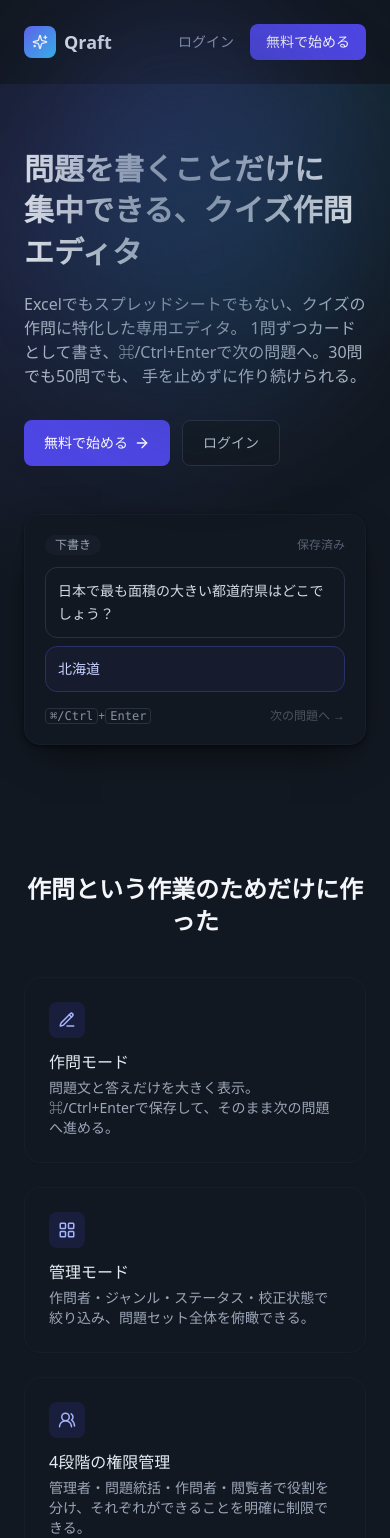
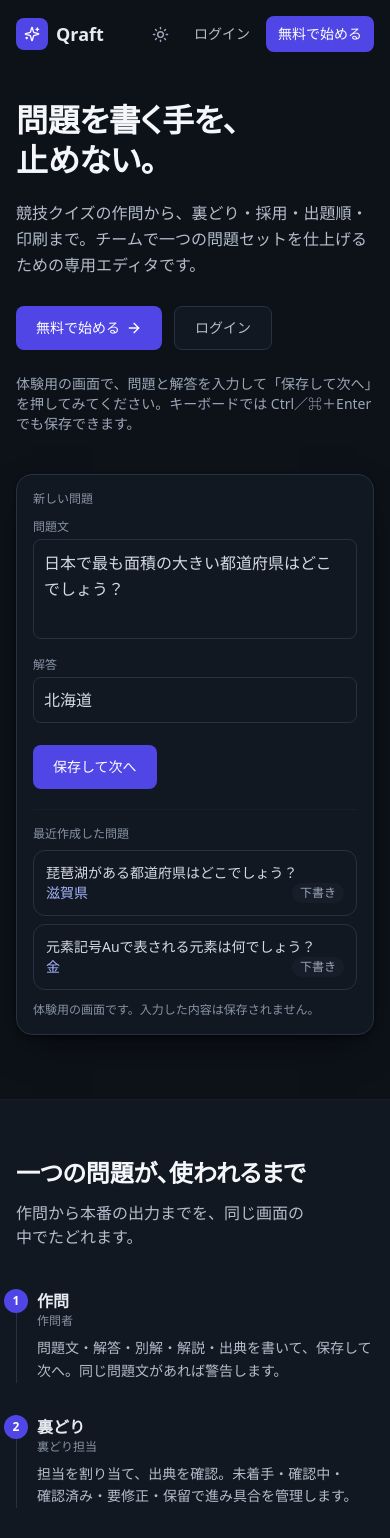
Before and after one commit to astro-root/quiz-editor, a Next.js app: page / in a window 390 px wide. Shown: the top 1538 px of the page. Built offline with nearby package versions, Linux system fonts and the light colour scheme; no server answers.

Commit message:
feat: popup question editor, mobile list layout, redesigned landing page

```diff
--- a/src/app/page.tsx
+++ b/src/app/page.tsx
@@ -1,67 +1,167 @@
 "use client";
 
-import { useEffect } from "react";
+import { useEffect, useRef, useState } from "react";
 import Link from "next/link";
 import { useRouter } from "next/navigation";
-import { motion } from "framer-motion";
-import {
-  PencilLine,
-  LayoutGrid,
-  Users2,
-  MessageCircle,
-  Sparkles,
-  ArrowRight,
-  ShieldCheck,
-  BadgeCheck,
-  Pencil,
-} from "lucide-react";
+import { AnimatePresence, MotionConfig, motion } from "framer-motion";
+import { AlertTriangle, ArrowRight, Moon, Sparkles, Sun } from "lucide-react";
 import { useAuth } from "@/lib/auth-context";
+import { useTheme } from "@/lib/theme";
 
-const features = [
-  {
-    icon: PencilLine,
-    title: "作問モード",
-    body: "問題文と答えだけを大きく表示。⌘/Ctrl+Enterで保存して、そのまま次の問題へ進める。",
-  },
-  {
-    icon: LayoutGrid,
-    title: "管理モード",
-    body: "作問者・ジャンル・ステータス・校正状態で絞り込み、問題セット全体を俯瞰できる。",
-  },
-  {
-    icon: Users2,
-    title: "4段階の権限管理",
-    body: "管理者・問題統括・作問者・閲覧者で役割を分け、それぞれができることを明確に制限できる。",
-  },
-  {
-    icon: MessageCircle,
-    title: "コメント・改訂履歴",
-    body: "問題ごとにコメントを残せる。問題統括による改訂や採用判定は履歴として自動で記録される。",
-  },
+const palt = { fontFeatureSettings: '"palt"' } as const;
+const jp = { wordBreak: "auto-phrase", textWrap: "pretty" } as unknown as React.CSSProperties;
+const field = "w-full rounded-lg border border-slate-200 p-2.5 text-base text-slate-700 placeholder:text-slate-300 focus:border-brand-400 focus:outline-none focus:ring-2 focus:ring-brand-100";
+
+// ---- 体験デモ：実際の作問画面と同じ操作（Ctrl/⌘+Enterで保存して次へ）。内容は保存されない ----
+interface DemoItem { id: number; body: string; answer: string }
+
+function QuickDemo() {
+  const [items, setItems] = useState<DemoItem[]>([
+    { id: 2, body: "琵琶湖がある都道府県はどこでしょう？", answer: "滋賀県" },
+    { id: 1, body: "元素記号Auで表される元素は何でしょう？", answer: "金" },
+  ]);
+  const [body, setBody] = useState("日本で最も面積の大きい都道府県はどこでしょう？");
+  const [answer, setAnswer] = useState("北海道");
+  const [saved, setSaved] = useState(0);
+  const nextId = useRef(3);
+  const bodyRef = useRef<HTMLTextAreaElement>(null);
+  const empty = !body.trim() && !answer.trim();
+
+  function save() {
+    if (empty) return;
+    setItems((l) => [{ id: nextId.current++, body: body.trim(), answer: answer.trim() }, ...l].slice(0, 4));
+    setBody("");
+    setAnswer("");
+    setSaved((n) => n + 1);
+    bodyRef.current?.focus();
+  }
+
+  return (
+    <div
+      onKeyDown={(e) => { if ((e.metaKey || e.ctrlKey) && e.key === "Enter") { e.preventDefault(); save(); } }}
+      className="rounded-2xl border border-slate-200 bg-surface p-4 shadow-pop sm:p-5"
+    >
+      <div className="mb-3 flex items-center justify-between text-xs text-slate-400">
+        <span>新しい問題</span>
+        {saved > 0 && <span className="text-ok" role="status">今回 {saved} 問を保存しました</span>}
+      </div>
+      <label htmlFor="demo-body" className="mb-1 block text-xs text-slate-400">問題文</label>
+      <textarea id="demo-body" ref={bodyRef} value={body} onChange={(e) => setBody(e.target.value)} rows={3} placeholder="問題文を入力" className={`${field} mb-3 resize-none leading-relaxed`} />
+      <label htmlFor="demo-answer" className="mb-1 block text-xs text-slate-400">解答</label>
+      <textarea id="demo-answer" value={answer} onChange={(e) => setAnswer(e.target.value)} rows={1} placeholder="解答" className={`${field} mb-4 resize-none font-medium text-accent`} />
+      <div className="flex flex-wrap items-center gap-3">
+        <button onClick={save} disabled={empty} className="min-h-[44px] rounded-lg bg-brand-600 px-5 text-sm font-medium text-white hover:bg-brand-700 disabled:opacity-40">保存して次へ</button>
+        <span className="hidden text-xs text-slate-400 sm:inline">
+          <kbd className="rounded border border-slate-200 px-1.5 py-0.5 text-[11px]">Ctrl / ⌘</kbd>
+          <span className="mx-1">+</span>
+          <kbd className="rounded border border-slate-200 px-1.5 py-0.5 text-[11px]">Enter</kbd>
+        </span>
+      </div>
+
+      <div className="mt-5 border-t border-slate-100 pt-4">
+        <p className="mb-2 text-xs font-medium text-slate-400">最近作成した問題</p>
+        <ul className="space-y-2">
+          <AnimatePresence initial={false}>
+            {items.map((q) => (
+              <motion.li
+                key={q.id}
+                layout
+                initial={{ opacity: 0, y: -8 }}
+                animate={{ opacity: 1, y: 0 }}
+                exit={{ opacity: 0 }}
+                transition={{ duration: 0.2 }}
+                className="rounded-xl border border-slate-200 bg-surface p-3 text-sm"
+              >
+                <p className="line-clamp-2 break-words text-slate-700">{q.body || "（問題文なし）"}</p>
+                <p className="flex items-center justify-between gap-2">
+                  <span className="truncate text-accent">{q.answer || "（解答なし）"}</span>
+                  <span className="shrink-0 rounded-full bg-slate-100 px-2 py-0.5 text-xs text-slate-500">下書き</span>
+                </p>
+              </motion.li>
+            ))}
+          </AnimatePresence>
+        </ul>
+        <p className="mt-3 text-xs text-slate-400">体験用の画面です。入力した内容は保存されません。</p>
+      </div>
+    </div>
+  );
+}
+
+// ---- 出題順ルールのデモ：連続を検出して、並べ替えで解消する ----
+interface Row { q: string; genre: string }
+const BEFORE: Row[] = [
+  { q: "日本一長い川は？", genre: "地理" },
+  { q: "世界最大の砂漠は？", genre: "地理" },
+  { q: "関ヶ原の戦いは西暦何年？", genre: "歴史" },
+  { q: "鎌倉幕府を開いた人物は？", genre: "歴史" },
+  { q: "水の化学式は？", genre: "科学" },
+];
+const AFTER: Row[] = [BEFORE[0], BEFORE[2], BEFORE[4], BEFORE[1], BEFORE[3]];
+
+function OrderDemo() {
+  const [sorted, setSorted] = useState(false);
+  const rows = sorted ? AFTER : BEFORE;
+  const bad = new Set<number>();
+  rows.forEach((r, i) => { if (i > 0 && rows[i - 1].genre === r.genre) bad.add(i); });
+  return (
+    <div className="rounded-2xl border border-slate-200 bg-surface p-4 shadow-card sm:p-5">
+      <div className="mb-3 flex flex-wrap items-center justify-between gap-2">
+        <p className="text-sm text-slate-500">{rows.length}問</p>
+        <button
+          onClick={() => setSorted((v) => !v)}
+          className="min-h-[40px] rounded-lg border border-slate-200 bg-surface px-3 text-xs text-slate-600 hover:border-brand-300 hover:text-accent"
+        >
+          {sorted ? "元に戻す" : "ルールを考慮してシャッフル"}
+        </button>
+      </div>
+      {bad.size > 0 ? (
+        <p className="mb-3 flex items-center gap-1 rounded-lg bg-amber-50 px-3 py-2 text-xs font-medium text-warn-strong" role="status">
+          <AlertTriangle size={13} />ルール違反 {bad.size}件（同じジャンルが連続しています）
+        </p>
+      ) : (
+        <p className="mb-3 px-1 text-xs text-ok" role="status">ルール違反はありません</p>
+      )}
+      <ol className="space-y-2">
+        {rows.map((r, i) => (
+          <li key={r.q} className={`flex items-center gap-3 rounded-xl border p-2.5 text-sm ${bad.has(i) ? "border-amber-200 bg-amber-50" : "border-slate-200 bg-surface"}`}>
+            <span className="w-6 shrink-0 text-center text-xs font-medium text-slate-400">{i + 1}</span>
+            <span className="min-w-0 flex-1 truncate text-slate-700">{r.q}</span>
+            <span className="shrink-0 rounded-full bg-slate-100 px-2 py-0.5 text-xs text-slate-500">{r.genre}</span>
+          </li>
+        ))}
+      </ol>
+    </div>
+  );
+}
+
+const flow = [
+  { title: "作問", who: "作問者", body: "問題文・解答・別解・解説・出典を書いて、保存して次へ。同じ問題文があれば警告します。" },
+  { title: "裏どり", who: "裏どり担当", body: "担当を割り当て、出典を確認。未着手・確認中・確認済み・要修正・保留で進み具合を管理します。" },
+  { title: "判定", who: "問題統括", body: "一覧からそのまま採用・却下を選べます。状態の変更は履歴に残ります。" },
+  { title: "出題順", who: "問題統括", body: "Roundごとにドラッグで並べ替え。ジャンルや作問者が続かないよう、ルールを考慮してシャッフルもできます。" },
+  { title: "出力", who: "全員", body: "問題用紙と解答付きを印刷・PDFに。Excel／CSVでの書き出しと取り込みにも対応します。" },
 ];
 
-const workflow = [
-  {
-    icon: Pencil,
-    role: "作問者",
-    body: "問題を書き、下書き→作問完了へ。自分の問題はいつでも編集・削除できる。",
-  },
-  {
-    icon: BadgeCheck,
-    role: "問題統括",
-    body: "上がってきた問題を校正し、必要なら改訂版を作成。採用・不採用を判定する。",
-  },
-  {
-    icon: ShieldCheck,
-    role: "管理者",
-    body: "メンバーを招待し、ジャンルとお知らせを整備して、大会運営全体を見渡す。",
-  },
+const extras = [
+  { term: "検索と絞り込み", desc: "問題文・解答・解説・出典・作成者を横断して検索。ひらがな／カタカナ、全角／半角の違いは区別しません。ジャンル、Round、採用状態、裏どり状態でも絞れます。" },
+  { term: "役割", desc: "管理者・問題統括・作問者・裏どり担当・閲覧者の5つ。それぞれができることは決まっていて、メンバーの招待や役割の変更は管理者が行います。" },
+  { term: "履歴とコメント", desc: "問題ごとにコメントを残せます。採用や裏どりの変更履歴、問題文と解答の改訂履歴も確認できます。" },
+  { term: "問題が増えても", desc: "一覧は表示している分だけを描画するので、問題数が増えても動きが重くなりにくい作りです。" },
 ];
 
-const fadeUp = {
-  hidden: { opacity: 0, y: 24 },
-  show: { opacity: 1, y: 0 },
-};
+function ThemeButton() {
+  const { resolved, setPreference } = useTheme();
+  return (
+    <button
+      type="button"
+      onClick={() => setPreference(resolved === "dark" ? "light" : "dark")}
+      aria-label={resolved === "dark" ? "ライトモードに切り替え" : "ダークモードに切り替え"}
+      className="flex h-9 w-9 items-center justify-center rounded-lg text-slate-500 hover:bg-slate-100 hover:text-slate-700"
+    >
+      {resolved === "dark" ? <Sun size={17} /> : <Moon size={17} />}
+    </button>
+  );
+}
 
 export default function Home() {
   const { user, loading } = useAuth();
@@ -75,231 +175,96 @@ export default function Home() {
   if (loading || user) return null;
 
   return (
-    <div className="min-h-screen overflow-hidden bg-surface">
-      <header className="mx-auto flex max-w-5xl items-center justify-between px-6 py-6">
+    <MotionConfig reducedMotion="user">
+      <div className="min-h-screen bg-slate-50">
+        <header className="mx-auto flex max-w-5xl items-center justify-between px-4 py-4 sm:px-6 sm:py-5">
           <div className="flex items-center gap-2">
-          <div className="flex h-8 w-8 items-center justify-center rounded-lg bg-gradient-to-br from-brand-500 to-sky-400 text-white shadow-sm">
-            <Sparkles size={16} />
-          </div>
+            <div className="flex h-8 w-8 items-center justify-center rounded-lg bg-brand-600 text-white"><Sparkles size={16} /></div>
             <span className="text-lg font-semibold text-slate-800">Qraft</span>
           </div>
-        <div className="flex items-center gap-4">
-          <Link href="/login" className="text-sm text-slate-500 hover:text-slate-700">
-            ログイン
-          </Link>
-          <Link
-            href="/signup"
-            className="rounded-lg bg-brand-600 px-4 py-2 text-sm font-medium text-white shadow-sm hover:bg-brand-700"
-          >
-            無料で始める
-          </Link>
+          <div className="flex items-center gap-1 sm:gap-2">
+            <ThemeButton />
+            <Link href="/login" className="rounded-lg px-3 py-2 text-sm text-slate-600 hover:text-slate-800">ログイン</Link>
+            <Link href="/signup" className="rounded-lg bg-brand-600 px-3 py-2 text-sm font-medium text-white hover:bg-brand-700 sm:px-4">無料で始める</Link>
           </div>
         </header>
 
-      <section className="relative hero-glow">
-        <motion.div
-          className="pointer-events-none absolute -top-24 left-[10%] h-64 w-64 rounded-full bg-brand-200/40 blur-3xl"
-          animate={{ y: [0, 20, 0], x: [0, 10, 0] }}
-          transition={{ duration: 10, repeat: Infinity, ease: "easeInOut" }}
-        />
-        <motion.div
-          className="pointer-events-none absolute right-[8%] top-10 h-72 w-72 rounded-full bg-sky-200/40 blur-3xl"
-          animate={{ y: [0, -16, 0], x: [0, -12, 0] }}
-          transition={{ duration: 12, repeat: Infinity, ease: "easeInOut" }}
-        />
-
-        <div className="mx-auto grid max-w-5xl items-center gap-12 px-6 py-16 md:grid-cols-2 md:py-24">
-          <motion.div
-            initial={{ opacity: 0, y: 16 }}
-            animate={{ opacity: 1, y: 0 }}
-            transition={{ duration: 0.5 }}
-          >
-            <h1 className="text-3xl font-semibold leading-snug text-slate-900 md:text-4xl">
-              問題を書くことだけに
+        <section className="mx-auto grid max-w-5xl items-start gap-10 px-4 pb-16 pt-8 sm:px-6 sm:pt-12 lg:grid-cols-[1fr_26rem] lg:gap-14 lg:pb-24">
+          <div className="lg:pt-6">
+            <h1 className="text-[2rem] font-bold leading-[1.25] tracking-[-0.01em] text-slate-900 sm:text-5xl" style={palt}>
+              問題を書く手を、
               <br />
-              集中できる、クイズ作問エディタ
+              止めない。
             </h1>
-            <p className="mt-5 text-slate-600">
-              Excelでもスプレッドシートでもない、クイズの作問に特化した専用エディタ。
-              1問ずつカードとして書き、⌘/Ctrl+Enterで次の問題へ。30問でも50問でも、
-              手を止めずに作り続けられる。
+            <p className="mt-5 max-w-md leading-relaxed text-slate-600" style={jp}>
+              競技クイズの作問から、裏どり・採用・出題順・印刷まで。チームで一つの問題セットを仕上げるための専用エディタです。
             </p>
-            <div className="mt-8 flex gap-3">
-              <Link
-                href="/signup"
-                className="group flex items-center gap-1.5 rounded-lg bg-brand-600 px-5 py-3 text-sm font-medium text-white shadow-sm transition hover:bg-brand-700"
-              >
+            <div className="mt-7 flex flex-wrap gap-3">
+              <Link href="/signup" className="group flex min-h-[44px] items-center gap-1.5 rounded-lg bg-brand-600 px-5 text-sm font-medium text-white hover:bg-brand-700">
                 無料で始める
                 <ArrowRight size={16} className="transition group-hover:translate-x-0.5" />
               </Link>
-              <Link
-                href="/login"
-                className="rounded-lg border border-slate-200 bg-surface px-5 py-3 text-sm font-medium text-slate-600 hover:border-brand-300 hover:text-accent"
-              >
-                ログイン
-              </Link>
+              <Link href="/login" className="flex min-h-[44px] items-center rounded-lg border border-slate-200 bg-surface px-5 text-sm font-medium text-slate-600 hover:border-brand-300 hover:text-accent">ログイン</Link>
             </div>
+            <p className="mt-6 max-w-md text-sm text-slate-500" style={jp}>体験用の画面で、問題と解答を入力して「保存して次へ」を押してみてください。キーボードでは Ctrl／⌘＋Enter でも保存できます。</p>
+          </div>
+          <motion.div initial={{ opacity: 0, y: 12 }} animate={{ opacity: 1, y: 0 }} transition={{ duration: 0.45, ease: "easeOut" }}>
+            <QuickDemo />
           </motion.div>
+        </section>
 
-          <motion.div
-            initial={{ opacity: 0, scale: 0.96 }}
-            animate={{ opacity: 1, scale: 1 }}
-            transition={{ duration: 0.5, delay: 0.1 }}
-            className="rounded-2xl border border-slate-100 bg-surface p-5 shadow-pop"
-          >
-            <div className="mb-3 flex items-center justify-between">
-              <span className="flex items-center gap-1 rounded-full bg-slate-100 px-2.5 py-0.5 text-xs font-medium text-slate-500">
-                下書き
-              </span>
-              <motion.span
-                className="text-xs text-slate-300"
-                animate={{ opacity: [0, 1, 1, 0] }}
-                transition={{ duration: 2.4, repeat: Infinity, times: [0, 0.2, 0.8, 1] }}
-              >
-                保存済み
-              </motion.span>
-            </div>
-            <div className="mb-2 rounded-xl border border-slate-200 p-3 text-sm leading-relaxed text-slate-700">
-              日本で最も面積の大きい都道府県はどこでしょう？
-            </div>
-            <div className="mb-4 rounded-xl border border-brand-100 bg-brand-50/50 p-3 text-sm font-medium text-accent-strong">
-              北海道
-            </div>
-            <div className="flex items-center justify-between text-xs text-slate-400">
-              <span>
-                <kbd className="rounded border border-slate-200 px-1">⌘/Ctrl</kbd>+
-                <kbd className="rounded border border-slate-200 px-1">Enter</kbd>
-              </span>
-              <motion.span
-                animate={{ opacity: [0.4, 1, 0.4] }}
-                transition={{ duration: 2, repeat: Infinity }}
-              >
-                次の問題へ →
-              </motion.span>
-            </div>
-          </motion.div>
+        <section className="border-t border-slate-100 bg-surface">
+          <div className="mx-auto max-w-5xl px-4 py-14 sm:px-6 sm:py-20">
+            <h2 className="text-2xl font-bold leading-snug text-slate-900 sm:text-3xl" style={palt}>一つの問題が、使われるまで</h2>
+            <p className="mt-3 max-w-xl text-slate-600" style={jp}>作問から本番の出力までを、同じ画面の中でたどれます。</p>
+            <ol className="mt-10 grid gap-8 sm:grid-cols-2 lg:grid-cols-5 lg:gap-6">
+              {flow.map((f, i) => (
+                <li key={f.title} className="relative border-l border-slate-200 pl-5 lg:border-l-0 lg:border-t lg:pl-0 lg:pt-5">
+                  <span className="absolute -left-[13px] top-0 flex h-6 w-6 items-center justify-center rounded-full bg-brand-600 text-xs font-semibold text-white lg:-top-3 lg:left-0">{i + 1}</span>
+                  <h3 className="font-semibold text-slate-800">{f.title}</h3>
+                  <p className="mb-2 text-xs text-slate-400">{f.who}</p>
+                  <p className="text-sm leading-relaxed text-slate-600" style={jp}>{f.body}</p>
+                </li>
+              ))}
+            </ol>
           </div>
         </section>
 
-      <section id="features" className="mx-auto max-w-5xl px-6 py-16">
-        <motion.h2
-          initial="hidden"
-          whileInView="show"
-          viewport={{ once: true, amount: 0.6 }}
-          variants={fadeUp}
-          transition={{ duration: 0.5 }}
-          className="mb-10 text-center text-2xl font-semibold text-slate-900"
-        >
-          作問という作業のためだけに作った
-        </motion.h2>
-        <div className="grid gap-6 sm:grid-cols-2">
-          {features.map((f, i) => (
-            <motion.div
-              key={f.title}
-              initial="hidden"
-              whileInView="show"
-              viewport={{ once: true, amount: 0.4 }}
-              variants={fadeUp}
-              transition={{ duration: 0.4, delay: i * 0.08 }}
-              whileHover={{ y: -3 }}
-              className="rounded-2xl border border-slate-100 bg-surface p-6 shadow-sm transition-shadow hover:shadow-pop"
-            >
-              <div className="mb-3 flex h-9 w-9 items-center justify-center rounded-lg bg-brand-50 text-accent">
-                <f.icon size={18} />
+        <section className="mx-auto grid max-w-5xl items-center gap-10 px-4 py-14 sm:px-6 sm:py-20 lg:grid-cols-2 lg:gap-14">
+          <div>
+            <h2 className="text-2xl font-bold leading-snug text-slate-900 sm:text-3xl" style={palt}>同じジャンルが続かない並びを、ルールで作る</h2>
+            <p className="mt-4 max-w-md leading-relaxed text-slate-600" style={jp}>
+              大ジャンル・小ジャンル・作問者の連続を避けるルールを、Roundごとに設定できます。連続の長さは2〜4問から選べます。違反している箇所は並べ替え画面で目立つように示されます。
+            </p>
+            <p className="mt-4 text-sm text-slate-500" style={jp}>「ルールを考慮してシャッフル」を押すと、並び替えの効果を試せます。</p>
           </div>
-              <h3 className="mb-1 font-medium text-slate-800">{f.title}</h3>
-              <p className="text-sm text-slate-500">{f.body}</p>
-            </motion.div>
+          <OrderDemo />
+        </section>
+
+        <section className="border-t border-slate-100 bg-surface">
+          <div className="mx-auto max-w-5xl px-4 py-14 sm:px-6 sm:py-20">
+            <h2 className="mb-8 text-2xl font-bold leading-snug text-slate-900 sm:text-3xl" style={palt}>チームで使うために</h2>
+            <dl className="grid gap-x-10 gap-y-7 sm:grid-cols-2">
+              {extras.map((e) => (
+                <div key={e.term} className="border-t border-slate-200 pt-4">
+                  <dt className="mb-1 font-semibold text-slate-800">{e.term}</dt>
+                  <dd className="text-sm leading-relaxed text-slate-600" style={jp}>{e.desc}</dd>
+                </div>
               ))}
+            </dl>
           </div>
         </section>
 
-      <section className="bg-slate-50 py-16">
-        <div className="mx-auto max-w-5xl px-6">
-          <motion.h2
-            initial="hidden"
-            whileInView="show"
-            viewport={{ once: true, amount: 0.6 }}
-            variants={fadeUp}
-            transition={{ duration: 0.5 }}
-            className="mb-10 text-center text-2xl font-semibold text-slate-900"
-          >
-            作問者から管理者まで、役割に沿って進む
-          </motion.h2>
-          <div className="grid gap-6 sm:grid-cols-3">
-            {workflow.map((w, i) => (
-              <motion.div
-                key={w.role}
-                initial="hidden"
-                whileInView="show"
-                viewport={{ once: true, amount: 0.4 }}
-                variants={fadeUp}
-                transition={{ duration: 0.4, delay: i * 0.12 }}
-                className="relative rounded-2xl border border-slate-100 bg-surface p-6 shadow-sm"
-              >
-                <span className="mb-3 flex h-9 w-9 items-center justify-center rounded-lg bg-gradient-to-br from-brand-500 to-sky-400 text-xs font-semibold text-white">
-                  {i + 1}
-                </span>
-                <div className="mb-2 flex items-center gap-2">
-                  <w.icon size={16} className="text-accent" />
-                  <h3 className="font-medium text-slate-800">{w.role}</h3>
-                </div>
-                <p className="text-sm text-slate-500">{w.body}</p>
-                {i < workflow.length - 1 && (
-                  <ArrowRight
-                    size={18}
-                    className="absolute -right-3 top-1/2 hidden -translate-y-1/2 text-slate-300 sm:block"
-                  />
-                )}
-              </motion.div>
-            ))}
-          </div>
+        <section className="mx-auto max-w-5xl px-4 py-16 sm:px-6 sm:py-24">
+          <div className="rounded-2xl border border-slate-200 bg-surface p-6 sm:p-10">
+            <h2 className="text-2xl font-bold leading-snug text-slate-900 sm:text-3xl" style={palt}>最初の問題セットを作る</h2>
+            <p className="mt-3 max-w-lg text-slate-600" style={jp}>アカウントを作って、問題セットを作成し、メンバーを招待すれば、すぐに作問を始められます。</p>
+            <Link href="/signup" className="mt-6 inline-flex min-h-[44px] items-center rounded-lg bg-brand-600 px-6 text-sm font-medium text-white hover:bg-brand-700">無料で始める</Link>
           </div>
         </section>
 
-      <motion.section
-        initial="hidden"
-        whileInView="show"
-        viewport={{ once: true, amount: 0.6 }}
-        variants={fadeUp}
-        transition={{ duration: 0.5 }}
-        className="mx-auto max-w-3xl px-6 py-16 text-center"
-      >
-        <p className="text-lg text-slate-700">
-          「表計算ソフトをクイズ向けにする」のではなく、
-          クイズの問題を1つのオブジェクトとして扱うところから設計した。
-          セルでも行でもなく、問題文・答え・出典・タグを持つカードとして編集する。
-        </p>
-      </motion.section>
-
-      <section className="relative overflow-hidden bg-gradient-to-br from-brand-600 to-sky-500 py-16 text-center text-white">
-        <motion.div
-          className="pointer-events-none absolute -bottom-16 left-1/2 h-56 w-56 -translate-x-1/2 rounded-full bg-white/10 blur-3xl"
-          animate={{ scale: [1, 1.15, 1] }}
-          transition={{ duration: 6, repeat: Infinity, ease: "easeInOut" }}
-        />
-        <motion.h2
-          initial="hidden"
-          whileInView="show"
-          viewport={{ once: true }}
-          variants={fadeUp}
-          transition={{ duration: 0.4 }}
-          className="relative mb-4 text-2xl font-semibold"
-        >
-          今すぐ作問を始める
-        </motion.h2>
-        <p className="relative mb-8 text-brand-50">アカウント登録は1分で終わる。</p>
-        <Link
-          href="/signup"
-          className="relative rounded-lg bg-surface px-6 py-3 text-sm font-medium text-accent shadow-sm transition hover:bg-brand-50"
-        >
-          無料で始める
-        </Link>
-      </section>
-
-      <footer className="mx-auto max-w-5xl px-6 py-8 text-center text-xs text-slate-400">
-        Qraft — クイズ作問エディタ
-      </footer>
+        <footer className="mx-auto max-w-5xl px-4 pb-10 text-xs text-slate-400 sm:px-6">Qraft — クイズ作問エディタ</footer>
       </div>
+    </MotionConfig>
   );
 }
```
Also changed, not shown: src/app/sets/[setId]/adopted/page.tsx (+4 -7 lines), src/app/sets/[setId]/write/page.tsx (+3 -6 lines), src/components/Modal.tsx (added, +71 -0 lines), src/components/QuestionBrowser.tsx (+10 -10 lines), src/components/QuestionEditor.tsx (+10 -5 lines), 1 other file (tests, documents, lock files or other folders). Lines whose indentation alone changed are shown as unchanged.
